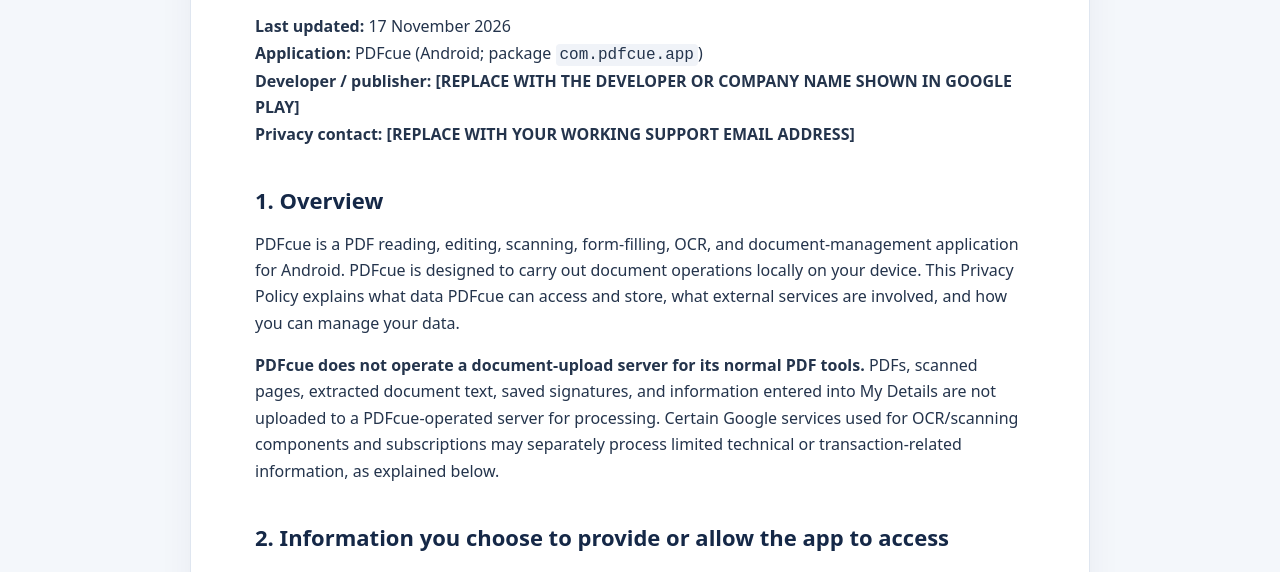
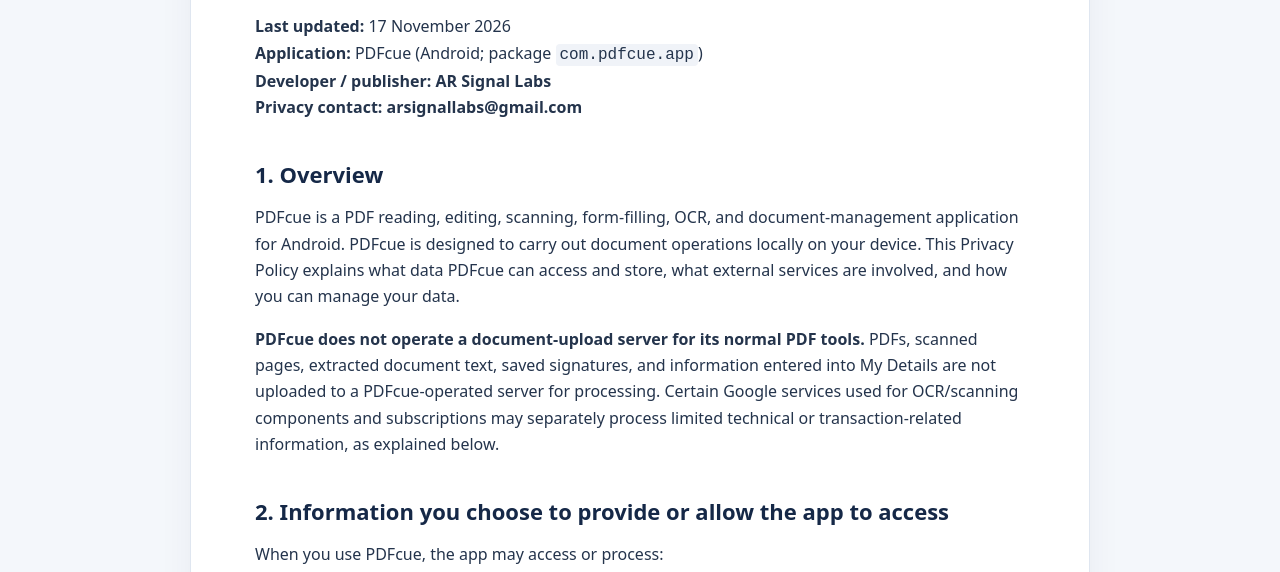
Before and after one commit to MohamedAakif/pdfcue-privacy-policy, a plain HTML site: page index.html in a window 1280 px wide. Shown: the part 228-800 px from the top of the page. Drawn offline with Linux system fonts and the light colour scheme.

Commit message:
Update index.html

```diff
--- a/index.html
+++ b/index.html
@@ -21,8 +21,8 @@
 <h1>PDFcue — Privacy Policy</h1>
 <p><strong>Last updated:</strong> 17 November 2026<br />
 <strong>Application:</strong> PDFcue (Android; package <code>com.pdfcue.app</code>)<br />
-<strong>Developer / publisher:</strong> <strong>[REPLACE WITH THE DEVELOPER OR COMPANY NAME SHOWN IN GOOGLE PLAY]</strong><br />
-<strong>Privacy contact:</strong> <strong>[REPLACE WITH YOUR WORKING SUPPORT EMAIL ADDRESS]</strong></p>
+<strong>Developer / publisher:</strong> <strong>AR Signal Labs</strong><br />
+<strong>Privacy contact:</strong> <strong>arsignallabs@gmail.com</strong></p>
 <h2>1. Overview</h2>
 <p>PDFcue is a PDF reading, editing, scanning, form-filling, OCR, and document-management application for Android. PDFcue is designed to carry out document operations locally on your device. This Privacy Policy explains what data PDFcue can access and store, what external services are involved, and how you can manage your data.</p>
 <p><strong>PDFcue does not operate a document-upload server for its normal PDF tools.</strong> PDFs, scanned pages, extracted document text, saved signatures, and information entered into My Details are not uploaded to a PDFcue-operated server for processing. Certain Google services used for OCR/scanning components and subscriptions may separately process limited technical or transaction-related information, as explained below.</p>
@@ -75,7 +75,7 @@
 <p>This policy may be updated when PDFcue's features, SDKs, data practices, or legal requirements change. The <strong>Last updated</strong> date will be revised when a new version is published. Material changes may also be communicated through the app or its Google Play listing when appropriate.</p>
 <h2>11. Contact</h2>
 <p><strong>App:</strong> PDFcue<br />
-<strong>Developer / publisher:</strong> <strong>[REPLACE WITH YOUR GOOGLE PLAY DEVELOPER / COMPANY NAME]</strong><br />
-<strong>Email:</strong> <strong>[REPLACE WITH YOUR WORKING SUPPORT EMAIL ADDRESS]</strong></p>
+<strong>Developer / publisher:</strong> <strong>AR Signal Labs</strong><br />
+<strong>Email:</strong> <strong>arsignallabs@gmail.com</strong></p>
 <p>For privacy questions, requests, or concerns, email the address above. <strong>Replace both placeholders with accurate contact details before you make this policy public or submit its URL to Google Play.</strong></p>
 </main><footer>PDFcue · Privacy policy</footer></body></html>
```
